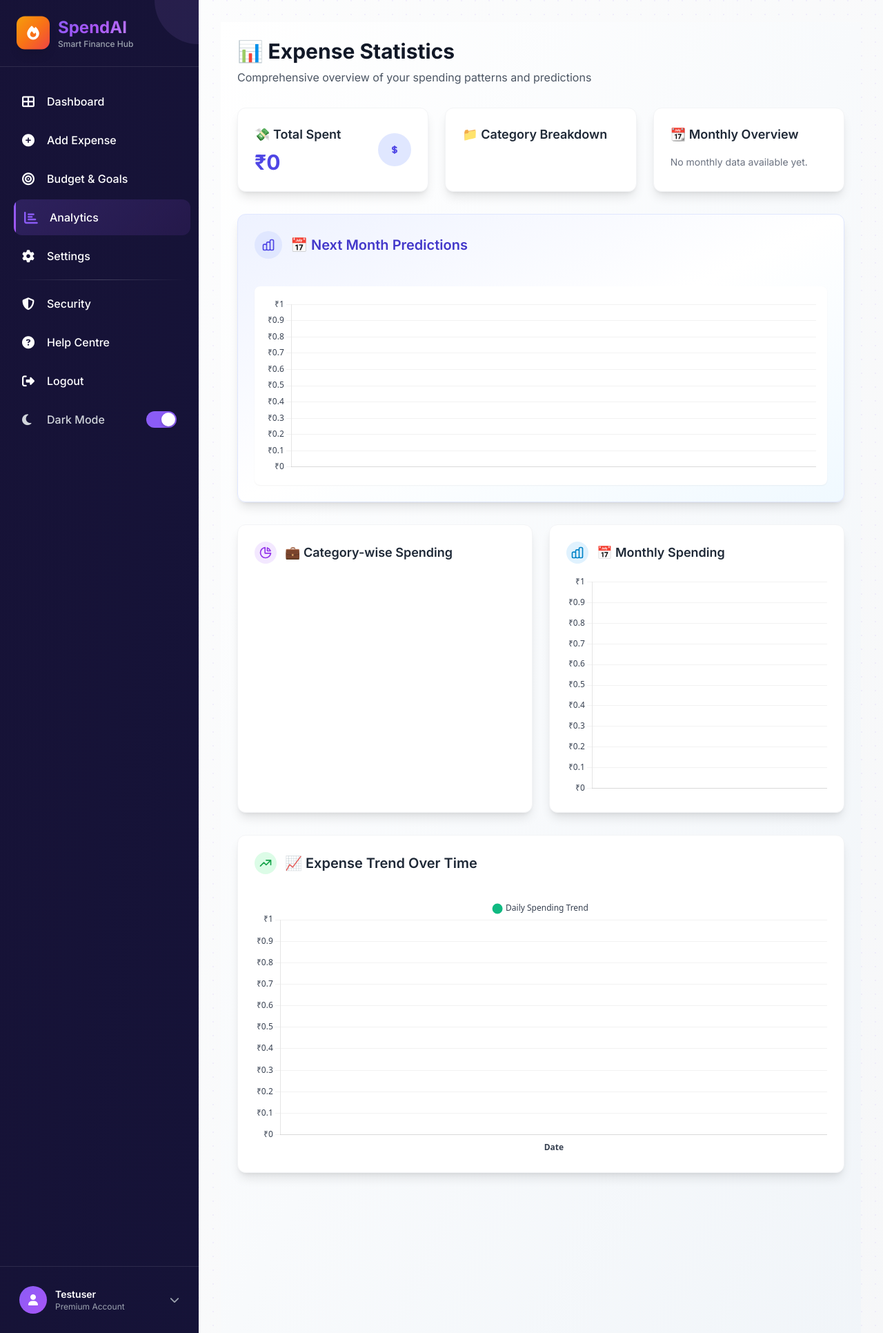
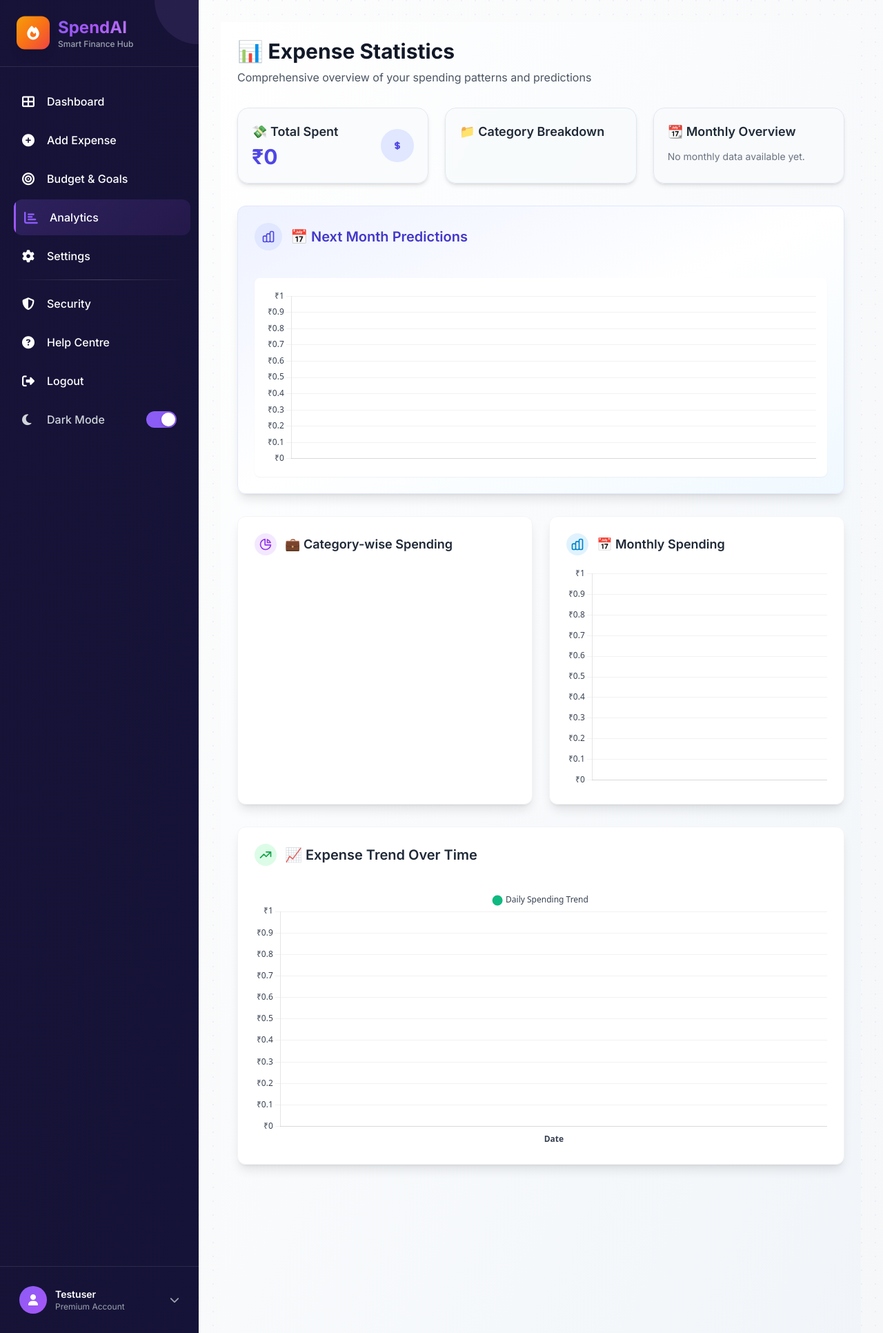
Before and after one commit to aathithiyan45/smartspend-ai, a Django app: page /stats/ in a window 1280 px wide. Shown: the whole page at 69% size. Run offline with Django 5.2, Linux system fonts and the light colour scheme; the visitor is signed in with stand-in values (Sample User, id 1); data that the repository does not hold is empty; a map, chart or similar area stays blank; parts of the project's set-up code (start-up, migrations or seed data) failed here and were passed over; some libraries are stand-ins or nearby versions.

Commit message:
after make changes in UI

```diff
--- a/smartspend/settings.py
+++ b/smartspend/settings.py
@@ -40,6 +40,7 @@ INSTALLED_APPS = [
     'django.contrib.staticfiles',
     'accounts.apps.AccountsConfig',
     'expenses',
+    'widget_tweaks',
 
 ]
 
--- a/templates/stats.html
+++ b/templates/stats.html
@@ -2,7 +2,7 @@
 {% block content %}
 
 <!-- Main Container with Gradient Background -->
-<div class="min-h-screen bg-gradient-to-br from-white via-slate-50 to-slate-100 p-6">
+<div class="min-h-screen bg-gradient-to-br from-white via-slate-50 to-slate-100 p-6 animate-fadeInUp">
 
   <!-- Page Header -->
   <div class="mb-8">
@@ -11,29 +11,29 @@
   </div>
 
   <!-- Stats Overview Cards -->
-  <div class="grid grid-cols-1 md:grid-cols-3 gap-6 mb-8">
+<div class="grid grid-cols-1 md:grid-cols-3 gap-4 md:gap-6 mb-6 md:mb-8">
 
-    <!-- Total Spent Card -->
-    <div class="bg-white p-6 rounded-xl shadow-lg border border-gray-100 hover:shadow-xl transition-shadow duration-300">
+  <!-- 💸 Total Spent Card -->
+  <div class="bg-slate-50/80 backdrop-blur-sm p-5 rounded-2xl shadow-md border border-slate-200 hover:shadow-xl transition-all duration-300 animate-fadeInUp">
     <div class="flex items-center justify-between">
       <div>
-          <h3 class="text-lg font-semibold text-gray-800 mb-2">💸 Total Spent</h3>
-          <p class="text-3xl font-bold text-indigo-600">₹{{ total }}</p>
+        <h3 class="text-base md:text-lg font-semibold text-gray-800 mb-1">💸 Total Spent</h3>
+        <p class="text-2xl md:text-3xl font-bold text-indigo-600">₹{{ total }}</p>
       </div>
-        <div class="w-12 h-12 bg-indigo-100 rounded-full flex items-center justify-center">
-          <svg class="w-6 h-6 text-indigo-600" fill="none" stroke="currentColor" viewBox="0 0 24 24">
+      <div class="w-10 h-10 md:w-12 md:h-12 bg-indigo-100 rounded-full flex items-center justify-center">
+        <svg class="w-5 h-5 md:w-6 md:h-6 text-indigo-600" fill="none" stroke="currentColor" viewBox="0 0 24 24">
           <path stroke-linecap="round" stroke-linejoin="round" stroke-width="2" d="M12 8c-1.657 0-3 .895-3 2s1.343 2 3 2 3 .895 3 2-1.343 2-3 2m0-8c1.11 0 2.08.402 2.599 1M12 8V7m0 1v8m0 0v1m0-1c-1.11 0-2.08-.402-2.599-1"></path>
         </svg>
       </div>
     </div>
   </div>
 
-    <!-- Category Breakdown Card -->
-    <div class="bg-white p-6 rounded-xl shadow-lg border border-gray-100 hover:shadow-xl transition-shadow duration-300">
-      <h3 class="text-lg font-semibold text-gray-800 mb-4">📁 Category Breakdown</h3>
-      <div class="space-y-3 max-h-32 overflow-y-auto">
+  <!-- 📁 Category Breakdown Card -->
+  <div class="bg-slate-50/80 backdrop-blur-sm p-5 rounded-2xl shadow-md border border-slate-200 hover:shadow-xl transition-all duration-300 animate-fadeInUp">
+    <h3 class="text-base md:text-lg font-semibold text-gray-800 mb-3">📁 Category Breakdown</h3>
+    <div class="space-y-2 max-h-28 overflow-y-auto hide-scrollbar pr-1">
       {% for cat in categories %}
-          <div class="flex justify-between items-center py-1">
+        <div class="flex justify-between items-center py-0.5">
           <span class="text-sm text-gray-700 font-medium">{{ cat.category }}</span>
           <span class="text-sm font-bold text-green-600">₹{{ cat.total }}</span>
         </div>
@@ -41,24 +41,27 @@
     </div>
   </div>
 
-    <!-- Monthly Overview Card -->
-    <div class="bg-white p-6 rounded-xl shadow-lg border border-gray-100 hover:shadow-xl transition-shadow duration-300">
-      <h3 class="text-lg font-semibold text-gray-800 mb-4">📆 Monthly Overview</h3>
-
+  <!-- 📆 Monthly Overview Card -->
+  <div class="bg-slate-50/80 backdrop-blur-sm p-5 rounded-2xl shadow-md border border-slate-200 hover:shadow-xl transition-all duration-300 animate-fadeInUp">
+    <h3 class="text-base md:text-lg font-semibold text-gray-800 mb-3">📆 Monthly Overview</h3>
     {% if latest_month_label %}
       <div class="mb-4">
         <p class="text-sm text-gray-600">Latest Month</p>
-          <p class="text-lg font-bold text-sky-600">{{ latest_month_label }}</p>
-          <p class="text-xl font-bold text-gray-900">₹{{ latest_month_total|floatformat:2 }}</p>
+        <p class="text-base font-bold text-sky-600">{{ latest_month_label }}</p>
+        <p class="text-lg font-bold text-gray-900">₹{{ latest_month_total|floatformat:2 }}</p>
       </div>
-
       <div class="border-t pt-3">
         <p class="text-sm font-semibold text-gray-700 mb-2">🔝 Top 3 Months</p>
-          <div class="space-y-1">
+        <div class="space-y-2">
           {% for label, total in top3_months %}
-              <div class="flex justify-between text-xs">
+            <div>
+              <div class="flex justify-between text-xs mb-1">
                 <span class="text-gray-600">{{ label }}</span>
                 <span class="font-semibold text-gray-800">₹{{ total|floatformat:2 }}</span>
+              </div>
+              <div class="w-full h-2 bg-gray-200 rounded-full">
+                <div class="h-2 bg-sky-500 rounded-full" style="width: {% widthratio total latest_month_total 100 %}%;"></div>
+              </div>
             </div>
           {% endfor %}
         </div>
@@ -69,9 +72,40 @@
   </div>
 </div>
 
+<!-- Hide scrollbar style -->
+<style>
+  .hide-scrollbar::-webkit-scrollbar {
+    width: 0;
+    height: 0;
+    background: transparent;
+  }
+  .hide-scrollbar {
+    -ms-overflow-style: none;
+    scrollbar-width: none;
+  }
+</style>
+
+<!-- Animation Keyframe (if not already included) -->
+<style>
+@keyframes fadeInUp {
+  0% {
+    opacity: 0;
+    transform: translateY(20px);
+  }
+  100% {
+    opacity: 1;
+    transform: translateY(0);
+  }
+}
+.animate-fadeInUp {
+  animation: fadeInUp 0.6s ease-out both;
+}
+</style>
+
+
   <!-- Future Predictions Section -->
   <div class="mb-8">
-    <div class="bg-gradient-to-br from-indigo-50 via-white to-sky-50 p-6 rounded-xl shadow-lg border border-indigo-100">
+    <div class="bg-gradient-to-br from-indigo-50 via-white to-sky-50 p-6 rounded-xl shadow-lg border border-indigo-100 animate-fadeInUp">
       <div class="flex items-center mb-4">
         <div class="w-10 h-10 bg-indigo-100 rounded-full flex items-center justify-center mr-3">
           <svg class="w-5 h-5 text-indigo-600" fill="none" stroke="currentColor" viewBox="0 0 24 24">
@@ -80,11 +114,10 @@
         </div>
         <h2 class="text-xl font-semibold text-indigo-700">📅 Next Month Predictions</h2>
       </div>
-
       {% if future_predictions %}
         <div class="grid grid-cols-1 md:grid-cols-2 gap-4 mb-6">
           {% for category, amount in future_predictions.items %}
-            <div class="bg-white p-4 rounded-lg shadow-sm border border-gray-100">
+            <div class="bg-white p-4 rounded-lg shadow-sm border border-gray-100 animate-fadeInUp">
               <div class="flex items-center justify-between">
                 <span class="text-sm font-medium text-gray-700">{{ category }}</span>
                 <span class="text-lg font-bold text-indigo-600">₹{{ amount }}</span>
@@ -93,8 +126,7 @@
             </div>
           {% endfor %}
         </div>
-
-        <div class="bg-white p-4 rounded-lg shadow-sm">
+        <div class="bg-white p-4 rounded-lg shadow-sm animate-fadeInUp">
           <canvas id="futureChart" class="w-full h-64"></canvas>
         </div>
       {% else %}
@@ -110,12 +142,9 @@
 
   <!-- Charts Section -->
   <div class="space-y-8">
-
-    <!-- Category and Monthly Charts Row -->
     <div class="grid grid-cols-1 lg:grid-cols-2 gap-6">
-
       <!-- Category Pie Chart -->
-      <div class="bg-white p-6 rounded-xl shadow-lg border border-gray-100">
+      <div class="bg-white p-6 rounded-xl shadow-lg border border-gray-100 animate-fadeInUp">
         <div class="flex items-center mb-4">
           <div class="w-8 h-8 bg-purple-100 rounded-full flex items-center justify-center mr-3">
             <svg class="w-5 h-5 text-purple-600" fill="none" stroke="currentColor" viewBox="0 0 24 24">
@@ -129,9 +158,8 @@
           <canvas id="categoryChart" class="w-full h-80"></canvas>
         </div>
       </div>
-
       <!-- Monthly Bar Chart -->
-      <div class="bg-white p-6 rounded-xl shadow-lg border border-gray-100">
+      <div class="bg-white p-6 rounded-xl shadow-lg border border-gray-100 animate-fadeInUp">
         <div class="flex items-center mb-4">
           <div class="w-8 h-8 bg-sky-100 rounded-full flex items-center justify-center mr-3">
             <svg class="w-5 h-5 text-sky-600" fill="none" stroke="currentColor" viewBox="0 0 24 24">
@@ -147,7 +175,7 @@
     </div>
 
     <!-- Trend Line Chart - Full Width -->
-    <div class="bg-white p-6 rounded-xl shadow-lg border border-gray-100">
+    <div class="bg-white p-6 rounded-xl shadow-lg border border-gray-100 animate-fadeInUp">
       <div class="flex items-center mb-6">
         <div class="w-8 h-8 bg-green-100 rounded-full flex items-center justify-center mr-3">
           <svg class="w-5 h-5 text-green-600" fill="none" stroke="currentColor" viewBox="0 0 24 24">
@@ -165,6 +193,23 @@
   <!-- Footer Spacing -->
   <div class="h-8"></div>
 </div>
+
+<!-- Animation Keyframes -->
+<style>
+@keyframes fadeInUp {
+  0% {
+    opacity: 0;
+    transform: translateY(30px);
+  }
+  100% {
+    opacity: 1;
+    transform: translateY(0);
+  }
+}
+.animate-fadeInUp {
+  animation: fadeInUp 0.7s cubic-bezier(0.22, 1, 0.36, 1) both;
+}
+</style>
 
 <!-- Chart.js CDN -->
 <script src="https://cdn.jsdelivr.net/npm/chart.js"></script>
@@ -185,7 +230,6 @@
   {% if future_predictions %}
   const futureData = {{ future_predictions|safe }};
   const ctxFuture = document.getElementById("futureChart").getContext("2d");
-
   new Chart(ctxFuture, {
     type: 'bar',
     data: {
```
Also changed, not shown: templates/accounts/edit_profile.html (+77 -7 lines). Lines whose indentation alone changed are shown as unchanged.
